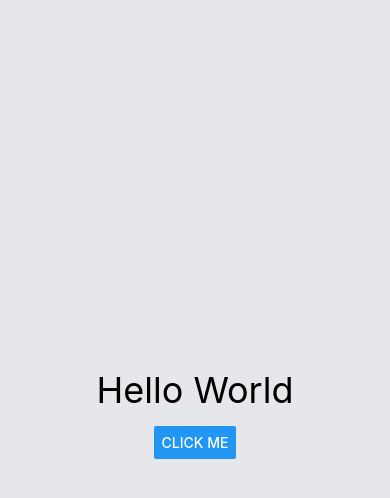
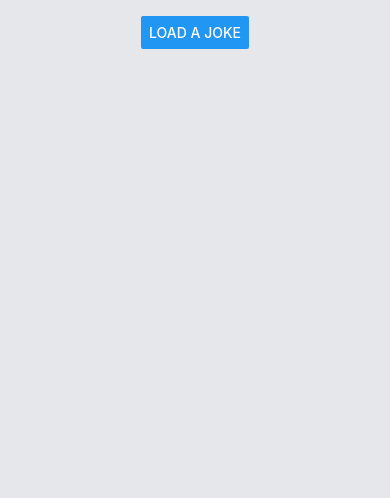
Before and after one commit to srutz/reactnativeempty, a React Native app: screen / in a window 390 px wide. Shown: the top 498 px of the page. Built offline with nearby package versions, Linux system fonts and the light colour scheme.

Commit message:
animated_jokes_contains_safeareaview

```diff
--- a/App.tsx
+++ b/App.tsx
@@ -1,31 +1,59 @@
-import { StatusBar } from 'expo-status-bar';
-import { Alert, Button, SafeAreaView, Text, View } from 'react-native';
+import * as Animatable from 'react-native-animatable';
+import { useState } from 'react';
+import { Alert, Button, SafeAreaView, ScrollView, Text, View } from 'react-native';
+import { SafeAreaProvider } from 'react-native-safe-area-context';
+import { SafeContainer } from './components/SafeContainer';
+
+/* tyoe of Joke */
+type Joke = {
+    id: string
+    joke: string
+}
+
+/* load a random joke from the API */
+async function fetchJoke(): Promise<Joke> {
+    const response = await fetch('https://icanhazdadjoke.com/', {
+        headers: {
+            'Accept': 'application/json',
+        }
+    })
+    const data = await response.json()
+    return data as Joke
+}
 
 export default function App() {
+    const [jokes, setJokes] = useState<Joke[]>([])
 
     const handleButton = () => {
-        Alert.alert(
-            'Question',
-            'Are you sure you want to proceed?',
-            [
-                {
-                    text: 'Yes',
-                    onPress: () => console.log('Yes pressed'),
-                },
-            ],
-            { cancelable: false } // kein Tap auf den Hintergrund zum Schließen
-        )
+        (async () => {
+            const ATTEMPTS = 5
+            for (let i = 0; i < ATTEMPTS; i++) {
+                const joke = await fetchJoke()
+                const existingJoke = jokes.find(j => j.id === joke.id)
+                if (!existingJoke) {
+                    setJokes([joke, ...jokes])
+                    break
+                }
+            }
+        })()
     }
 
     return (
-        <SafeAreaView className="flex-1 bg-gray-200 items-center justify-center">
-            <View className="flex-1 w-full bg-gray-200 items-center justify-center">
-                <Text className="text-4xl">Hello World</Text>
-                <View className="py-4">
-                    <Button onPress={handleButton} title="Click me"></Button>
-                </View>
-                <StatusBar style="auto" />
+        <SafeContainer customClasses="bg-gray-200 items-center justify-center flex items-stretch">
+            <View className="py-4 self-center">
+                <Button onPress={handleButton} title="Load a joke"></Button>
             </View>
-        </SafeAreaView>
+            <ScrollView className="flex-1 w-full p-4 flex flex-col">
+                {
+                    jokes.map((joke, index) => (
+                        <Animatable.View
+                                animation={(jokes.length - index) % 2 === 0 ? 'bounceInLeft' : 'bounceInRight'}
+                                key={joke.id}
+                                className="self-stretch p-4 bg-white rounded-lg shadow-lg mb-4">
+                            <Text>{joke.joke}</Text>
+                        </Animatable.View>))
+                }
+            </ScrollView>
+        </SafeContainer>
     )
 }
--- /dev/null
+++ b/components/SafeContainer.tsx
@@ -0,0 +1,40 @@
+
+import React, { ReactNode } from 'react';
+import { SafeAreaView, View, Platform, StatusBar, StyleSheet, StyleProp, ViewStyle } from 'react-native';
+
+type SafeContainerProps = {
+    children: ReactNode,
+    customClasses?: string,
+    style?: StyleProp<ViewStyle>
+}
+
+export function SafeContainer({ children, customClasses, style }: SafeContainerProps) {
+    const androidStatusBarHeight = Platform.OS === 'android'
+        ? StatusBar.currentHeight : 0;
+
+    return (
+        <View className={"flex-1 " + (customClasses ?? "")} >
+            <StatusBar />
+            {Platform.OS === 'android' ? (
+                // Android implementation
+                <View style={[
+                    styles.androidSafeArea,
+                    { paddingTop: androidStatusBarHeight },
+                    style
+                ]}>{children}</View>
+            ) : (
+                // iOS implementation
+                <SafeAreaView style={[styles.iosSafeArea, style]}>{children}</SafeAreaView>
+            )}
+        </View>
+    )
+}
+
+const styles = StyleSheet.create({
+    iosSafeArea: {
+        flex: 1,
+    },
+    androidSafeArea: {
+        flex: 1,
+    }
+})
```
